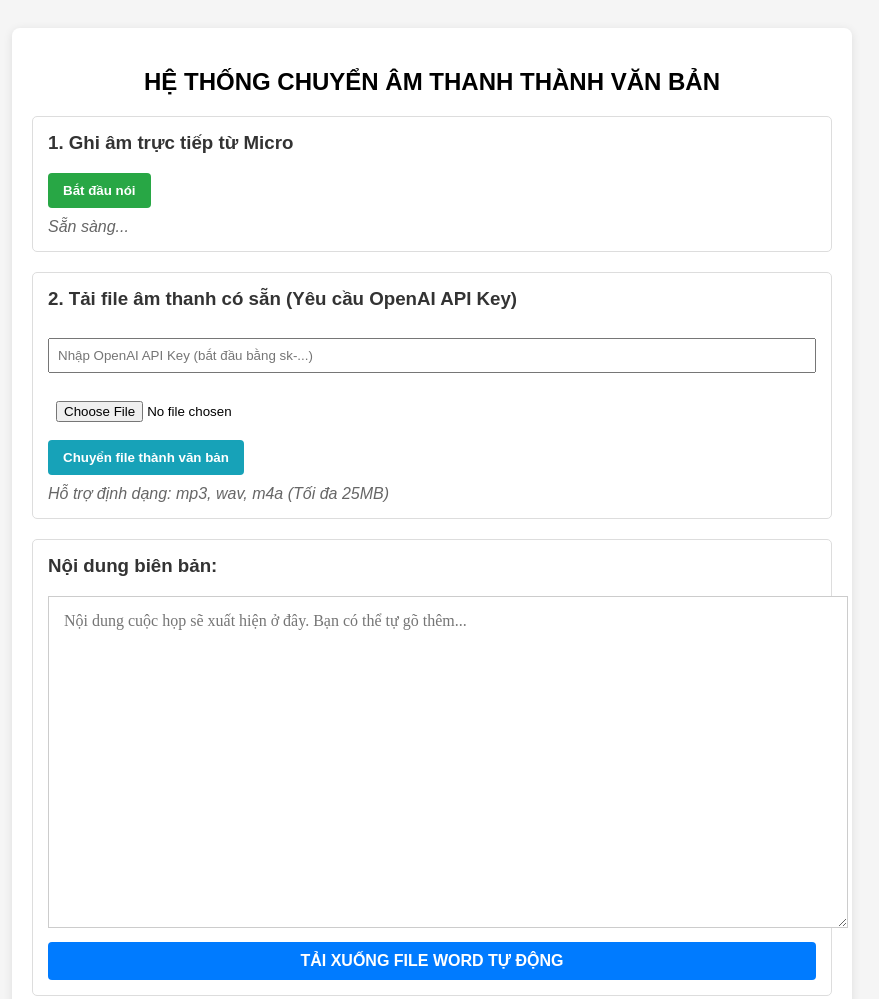
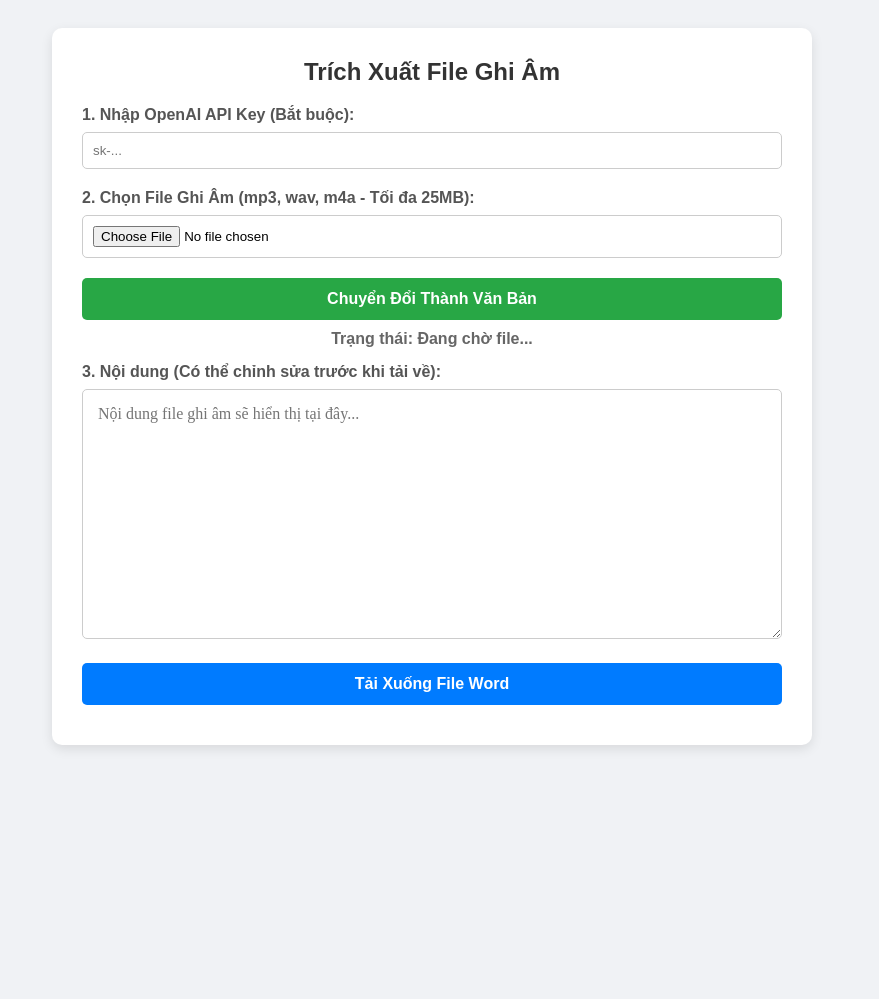
Before and after one commit to nvminh-cmd/ankhanh4, a plain HTML site: page index.HTML in a window 1280 px wide. Shown: the top 999 px of the page, without its empty margins (208-1087 px from the left). After the commit the page ends 800 px from the top, so only its background shows below. Drawn offline with Linux system fonts and the light colour scheme.

Commit message:
Update index.HTML

```diff
--- a/index.HTML
+++ b/index.HTML
@@ -3,106 +3,66 @@
 <head>
     <meta charset="UTF-8">
     <meta name="viewport" content="width=device-width, initial-scale=1.0">
-    <title>Biên Bản Cuộc Họp - Âm Thanh Sang Văn Bản</title>
+    <title>Chuyển File Ghi Âm Thành File Word</title>
     <script src="https://unpkg.com/docx@7.3.0/build/index.js"></script>
     <script src="https://cdnjs.cloudflare.com/ajax/libs/FileSaver.js/2.0.5/FileSaver.min.js"></script>
     <style>
-        body { font-family: Arial, sans-serif; padding: 20px; background: #f5f5f5; }
-        .container { max-width: 800px; margin: auto; background: white; padding: 20px; border-radius: 8px; box-shadow: 0 2px 10px rgba(0,0,0,0.1); }
-        .section { margin-bottom: 20px; padding: 15px; border: 1px solid #ddd; border-radius: 5px; }
-        h3 { margin-top: 0; color: #333; }
-        button { padding: 10px 15px; cursor: pointer; border: none; border-radius: 4px; color: white; font-weight: bold; }
-        .btn-mic { background: #28a745; }
-        .btn-stop { background: #dc3545; display: none; }
-        .btn-file { background: #17a2b8; }
-        .btn-export { background: #007bff; width: 100%; margin-top: 10px; font-size: 16px; }
-        input[type="text"], input[type="file"] { width: 100%; padding: 8px; margin: 10px 0; box-sizing: border-box; }
-        #transcript-editor { width: 100%; height: 300px; padding: 15px; font-size: 16px; border: 1px solid #ccc; font-family: "Times New Roman", Times, serif; }
-        .status { margin-top: 10px; font-style: italic; color: #666; }
+        body { font-family: Arial, sans-serif; background-color: #f0f2f5; padding: 20px; }
+        .container { max-width: 700px; margin: 0 auto; background: #fff; padding: 30px; border-radius: 10px; box-shadow: 0 4px 12px rgba(0,0,0,0.1); }
+        h2 { text-align: center; color: #333; margin-top: 0; }
+        .form-group { margin-bottom: 20px; }
+        label { font-weight: bold; display: block; margin-bottom: 8px; color: #555; }
+        input[type="text"], input[type="file"] { width: 100%; padding: 10px; border: 1px solid #ccc; border-radius: 5px; box-sizing: border-box; }
+        button { width: 100%; padding: 12px; font-size: 16px; font-weight: bold; border: none; border-radius: 5px; cursor: pointer; color: white; margin-bottom: 10px; }
+        .btn-process { background-color: #28a745; }
+        .btn-process:hover { background-color: #218838; }
+        .btn-export { background-color: #007bff; }
+        .btn-export:hover { background-color: #0069d9; }
+        textarea { width: 100%; height: 250px; padding: 15px; font-family: "Times New Roman", Times, serif; font-size: 16px; border: 1px solid #ccc; border-radius: 5px; box-sizing: border-box; resize: vertical; }
+        .status { text-align: center; font-weight: bold; margin-bottom: 15px; }
     </style>
 </head>
 <body>
 
 <div class="container">
-    <h2 style="text-align: center;">HỆ THỐNG CHUYỂN ÂM THANH THÀNH VĂN BẢN</h2>
+    <h2>Trích Xuất File Ghi Âm</h2>
 
-    <div class="section">
-        <h3>1. Ghi âm trực tiếp từ Micro</h3>
-        <button id="startBtn" class="btn-mic" onclick="startDictation()">Bắt đầu nói</button>
-        <button id="stopBtn" class="btn-stop" onclick="stopDictation()">Dừng ghi âm</button>
-        <div id="mic-status" class="status">Sẵn sàng...</div>
+    <div class="form-group">
+        <label for="apiKey">1. Nhập OpenAI API Key (Bắt buộc):</label>
+        <input type="text" id="apiKey" placeholder="sk-...">
     </div>
 
-    <div class="section">
-        <h3>2. Tải file âm thanh có sẵn (Yêu cầu OpenAI API Key)</h3>
-        <input type="text" id="apiKey" placeholder="Nhập OpenAI API Key (bắt đầu bằng sk-...)">
-        <input type="file" id="audioFile" accept="audio/mp3, audio/wav, audio/m4a">
-        <button class="btn-file" onclick="uploadAudioFile()">Chuyển file thành văn bản</button>
-        <div id="file-status" class="status">Hỗ trợ định dạng: mp3, wav, m4a (Tối đa 25MB)</div>
+    <div class="form-group">
+        <label for="audioFile">2. Chọn File Ghi Âm (mp3, wav, m4a - Tối đa 25MB):</label>
+        <input type="file" id="audioFile" accept="audio/mp3, audio/wav, audio/m4a, audio/mpeg">
     </div>
 
-    <div class="section">
-        <h3>Nội dung biên bản:</h3>
-        <textarea id="transcript-editor" placeholder="Nội dung cuộc họp sẽ xuất hiện ở đây. Bạn có thể tự gõ thêm..."></textarea>
-        <button class="btn-export" onclick="exportWord()">TẢI XUỐNG FILE WORD TỰ ĐỘNG</button>
+    <button class="btn-process" onclick="processAudio()">Chuyển Đổi Thành Văn Bản</button>
+
+    <div id="status" class="status" style="color: #666;">Trạng thái: Đang chờ file...</div>
+
+    <div class="form-group">
+        <label for="transcript-editor">3. Nội dung (Có thể chỉnh sửa trước khi tải về):</label>
+        <textarea id="transcript-editor" placeholder="Nội dung file ghi âm sẽ hiển thị tại đây..."></textarea>
     </div>
+
+    <button class="btn-export" onclick="exportWord()">Tải Xuống File Word</button>
 </div>
 
 <script>
-    // --- PHẦN 1: GHI ÂM TRỰC TIẾP TỪ MICRO ---
-    let recognition;
-    if ('webkitSpeechRecognition' in window) {
-        recognition = new webkitSpeechRecognition();
-        recognition.continuous = true;
-        recognition.interimResults = true;
-        recognition.lang = 'vi-VN';
-
-        recognition.onresult = function (event) {
-            let interim_transcript = '';
-            let final_transcript = '';
-            for (let i = event.resultIndex; i < event.results.length; ++i) {
-                if (event.results[i].isFinal) {
-                    final_transcript += event.results[i][0].transcript + '. ';
-                } else {
-                    interim_transcript += event.results[i][0].transcript;
-                }
-            }
-            document.getElementById('transcript-editor').value += final_transcript;
-        };
-
-        recognition.onerror = function(event) {
-            document.getElementById('mic-status').innerText = 'Lỗi micro: ' + event.error;
-        };
-    }
-
-    function startDictation() {
-        if (!recognition) return alert("Trình duyệt không hỗ trợ nhận diện giọng nói!");
-        recognition.start();
-        document.getElementById('startBtn').style.display = 'none';
-        document.getElementById('stopBtn').style.display = 'inline-block';
-        document.getElementById('mic-status').innerText = 'Đang ghi âm...';
-    }
-
-    function stopDictation() {
-        if (recognition) recognition.stop();
-        document.getElementById('startBtn').style.display = 'inline-block';
-        document.getElementById('stopBtn').style.display = 'none';
-        document.getElementById('mic-status').innerText = 'Đã dừng ghi âm.';
-    }
-
-    // --- PHẦN 2: CHUYỂN FILE ÂM THANH SANG VĂN BẢN (DÙNG WHISPER API) ---
-    async function uploadAudioFile() {
+    // Hàm xử lý file âm thanh gửi lên OpenAI
+    async function processAudio() {
         const apiKey = document.getElementById('apiKey').value.trim();
         const fileInput = document.getElementById('audioFile');
-        const statusDiv = document.getElementById('file-status');
+        const statusDiv = document.getElementById('status');
         const editor = document.getElementById('transcript-editor');
 
         if (!apiKey) {
-            alert("Vui lòng nhập OpenAI API Key để sử dụng tính năng này!");
+            alert("Vui lòng nhập mã API Key của OpenAI!");
             return;
         }
         if (fileInput.files.length === 0) {
-            alert("Vui lòng chọn một file âm thanh!");
+            alert("Vui lòng chọn file ghi âm từ máy tính của bạn!");
             return;
         }
 
@@ -110,10 +70,10 @@
         const formData = new FormData();
         formData.append('file', file);
         formData.append('model', 'whisper-1');
-        formData.append('language', 'vi'); // Cố định nhận diện tiếng Việt
+        formData.append('language', 'vi'); // Ưu tiên tiếng Việt
 
-        statusDiv.innerText = "⏳ Đang tải lên và xử lý... Vui lòng đợi (có thể mất vài phút tùy độ dài file).";
-        statusDiv.style.color = "blue";
+        statusDiv.innerText = "⏳ Đang tải lên và dịch... Vui lòng đợi (có thể mất 1-2 phút).";
+        statusDiv.style.color = "#007bff";
 
         try {
             const response = await fetch('https://api.openai.com/v1/audio/transcriptions', {
@@ -126,26 +86,30 @@
 
             const data = await response.json();
 
-            if (data.text) {
-                // Nối kết quả từ file vào khung văn bản hiện tại
-                editor.value += (editor.value ? "\n\n" : "") + data.text;
-                statusDiv.innerText = "✅ Đã chuyển đổi file thành công!";
-                statusDiv.style.color = "green";
+            if (response.ok && data.text) {
+                editor.value = data.text;
+                statusDiv.innerText = "✅ Trích xuất thành công!";
+                statusDiv.style.color = "#28a745";
             } else {
-                statusDiv.innerText = "❌ Lỗi: " + (data.error?.message || "Không thể chuyển đổi.");
-                statusDiv.style.color = "red";
+                statusDiv.innerText = "❌ Lỗi: " + (data.error?.message || "Không thể xử lý file.");
+                statusDiv.style.color = "#dc3545";
+                console.error(data);
             }
         } catch (error) {
+            statusDiv.innerText = "❌ Lỗi kết nối mạng. Vui lòng thử lại.";
+            statusDiv.style.color = "#dc3545";
             console.error(error);
-            statusDiv.innerText = "❌ Lỗi kết nối mạng hoặc API Key không hợp lệ!";
-            statusDiv.style.color = "red";
         }
     }
 
-    // --- PHẦN 3: XUẤT FILE WORD (ĐOẠN CODE CỦA BẠN ĐÃ ĐƯỢC TÍCH HỢP) ---
+    // Hàm xuất file Word chuẩn 14pt Times New Roman
     async function exportWord() {
-        // Lấy dữ liệu từ textarea (dùng .value thay vì .innerText đối với thẻ textarea)
         const content = document.getElementById('transcript-editor').value;
+        if (!content.trim()) {
+            alert("Không có nội dung để xuất file Word!");
+            return;
+        }
+
         const { Document, Packer, Paragraph, TextRun, AlignmentType } = docx;
 
         const doc = new Document({
@@ -159,7 +123,7 @@
                                 text: "ỦY BAN MẶT TRẬN TỔ QUỐC VIỆT NAM PHƯỜNG AN KHÁNH",
                                 bold: true,
                                 font: "Times New Roman",
-                                size: 28, // 14pt (28 nửa point)
+                                size: 28, // 14pt
                             }),
                         ],
                     }),
```
